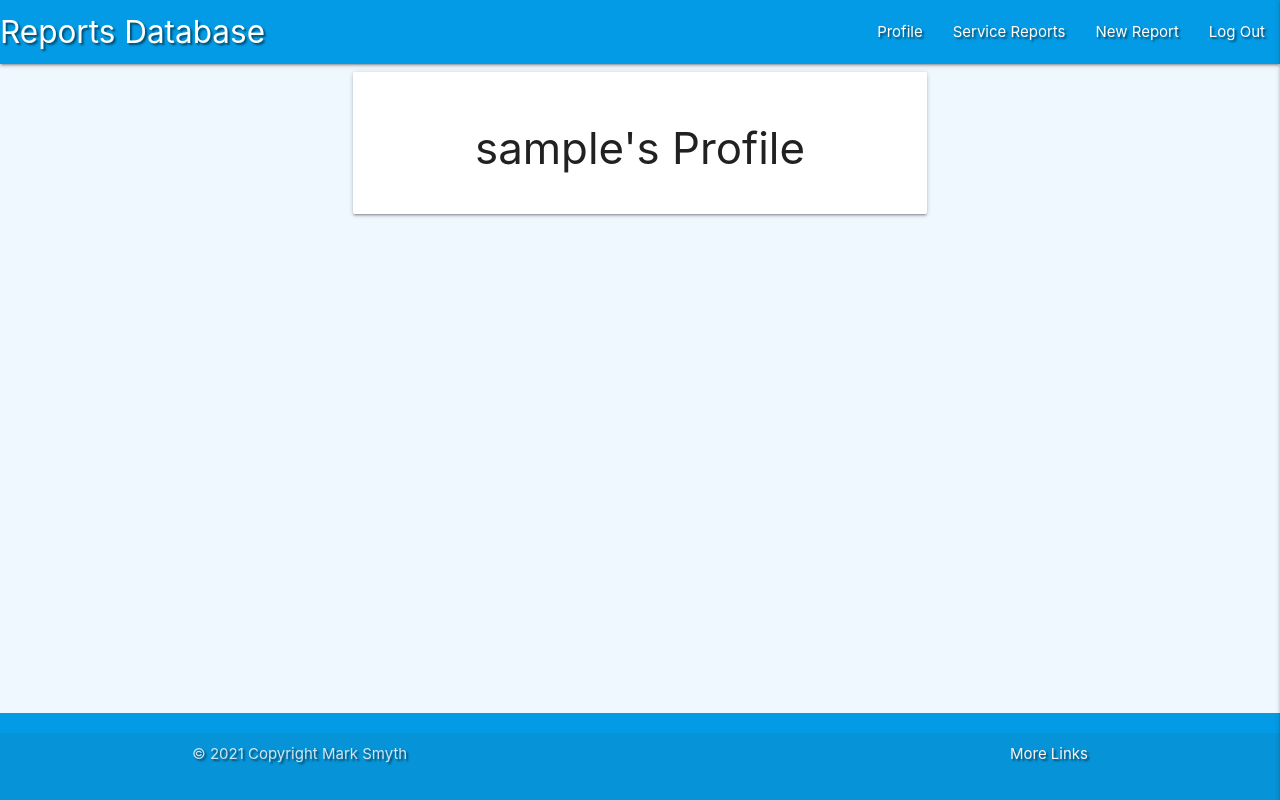
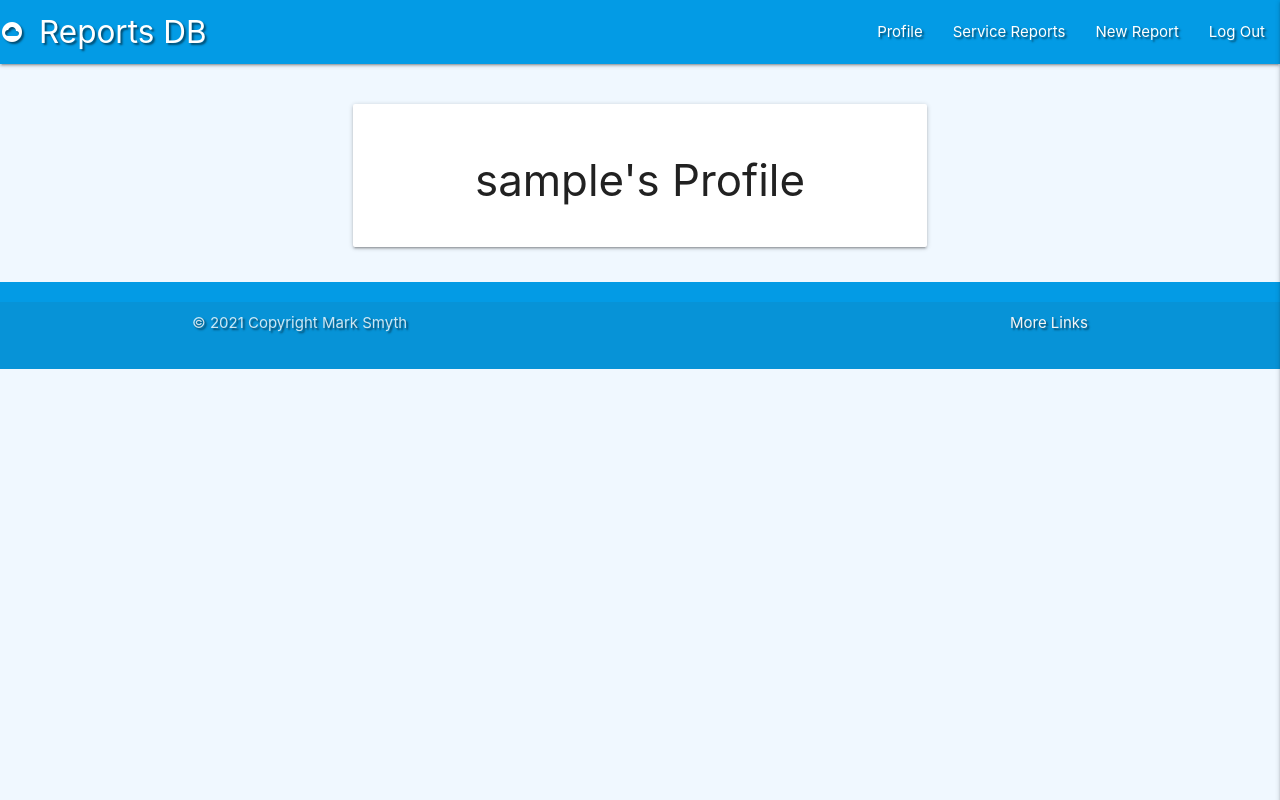
Before and after one commit to marks530/ms3_project, a Flask app: a page that uses templates/base.html in a window 1280 px wide. Run offline with Flask 2, Linux system fonts and the light colour scheme; the visitor is signed in with stand-in values (Sample User, id 1); a database or web service that is not in the repository returns one stand-in record (values such as "Sample title"); some libraries are stand-ins or nearby versions.

Commit message:
Add logo to navbar header

```diff
--- a/static/css/style.css
+++ b/static/css/style.css
@@ -19,13 +19,6 @@ body {
     flex-direction: column;
   }
 
-  main {
-    flex: 1 0 auto;
-  }
-
-  textarea {
-    border: none;
-    background-color: transparent;
-    resize: none;
-    outline: none;
+.profile {
+    margin-top: 40px;
 }
--- a/templates/base.html
+++ b/templates/base.html
@@ -21,7 +21,7 @@
         <nav class= "nav-extended text-shadow light-blue darken-1">
             <div class="nav-wrapper">
               <a href="{{ url_for('get_serviceReports') }}"
-              class="brand-logo">Reports Database</a>
+              class="brand-logo"><i class="material-icons">cloud_circle</i>Reports DB</a>
               <a href="#" data-target="mobile-demo" class="sidenav-trigger right"><i class="material-icons">menu</i></a>
               <ul class="right hide-on-med-and-down">
 
--- a/templates/profile.html
+++ b/templates/profile.html
@@ -4,7 +4,7 @@
 
     <div class="row">
         <div class="col s12 m8 offset-m2">
-            <div class="card-panel">
+            <div class="card-panel profile">
                 <h3 class="center"light-blue-text text-darken-4>
                     {{ username }}'s Profile
                     {{ password }}
```
